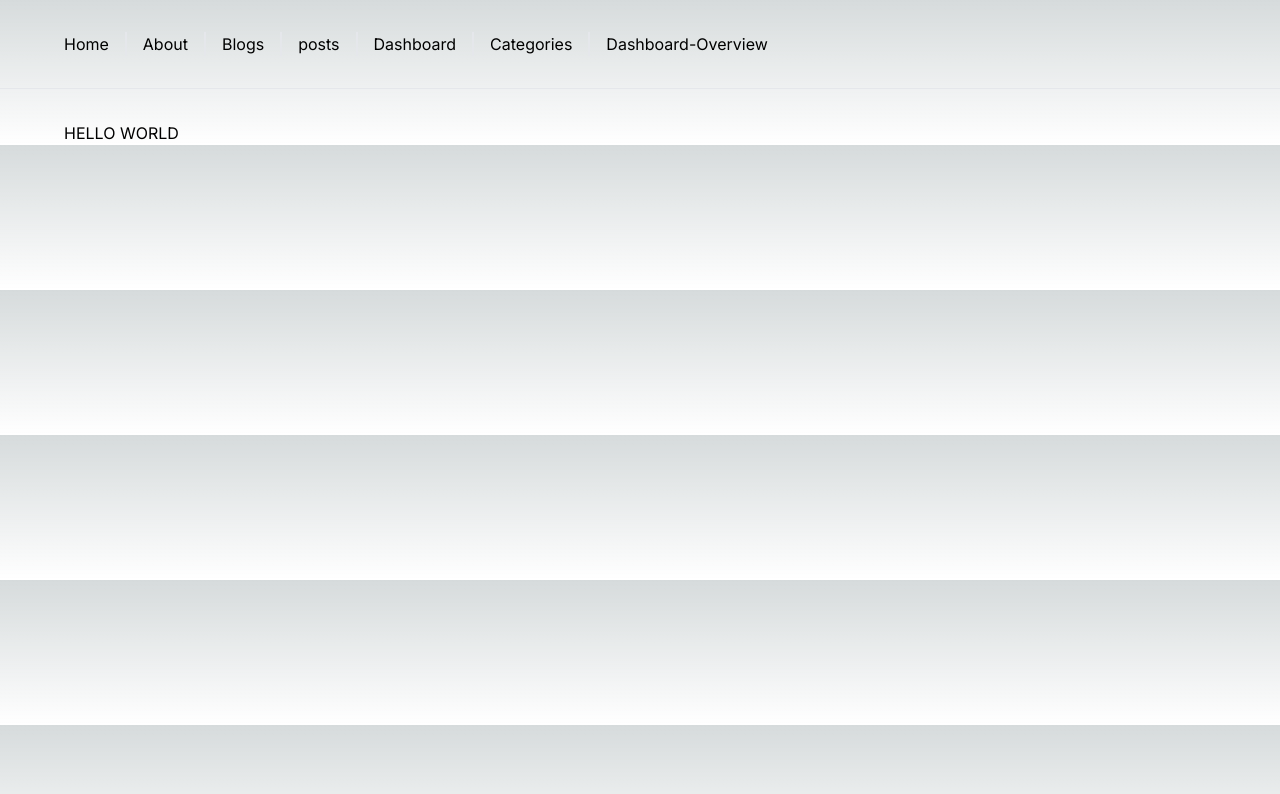
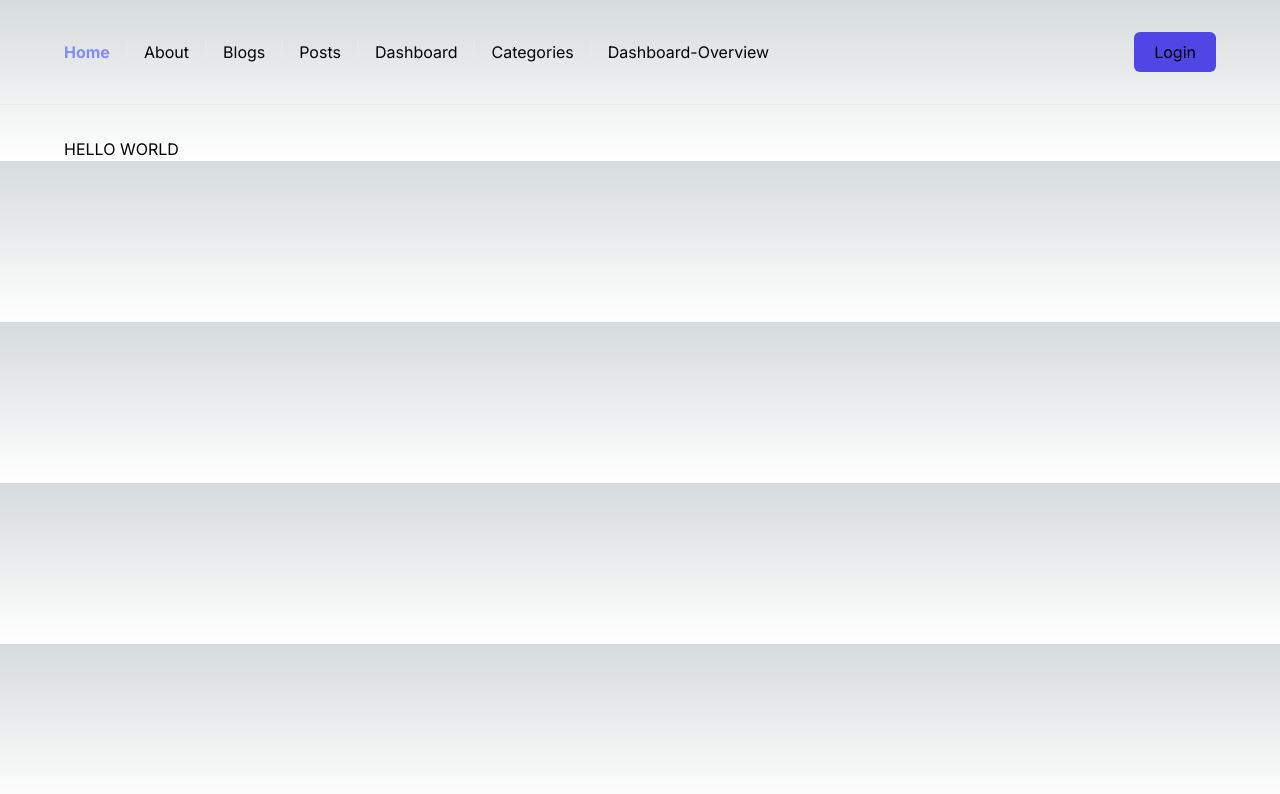
Before and after one commit to Jisan-Dev/next-crash, a Next.js app: page / in a window 1280 px wide. Shown: the top 794 px of the page. Built offline with nearby package versions, Linux system fonts and the light colour scheme.

Commit message:
active nav style navifation with useRouter fron next/navigation

```diff
--- a/app/components/Navbar.js
+++ b/app/components/Navbar.js
@@ -1,40 +1,71 @@
 'use client';
 import Link from 'next/link';
-import { usePathname } from 'next/navigation';
+import { usePathname, useRouter } from 'next/navigation';
 import React from 'react';
 
 export default function Navbar() {
   const pathname = usePathname();
+  const router = useRouter();
 
   if (pathname.includes('dashboard')) return;
+
+  const links = [
+    {
+      sn: 1,
+      title: 'Home',
+      href: '/',
+    },
+    {
+      sn: 2,
+      title: 'About',
+      href: '/about',
+    },
+    {
+      sn: 3,
+      title: 'Blogs',
+      href: '/blogs',
+    },
+    {
+      sn: 4,
+      title: 'posts',
+      href: '/posts',
+    },
+    {
+      sn: 5,
+      title: 'dashboard',
+      href: '/dashboard',
+    },
+    {
+      sn: 6,
+      title: 'categories',
+      href: '/categories',
+    },
+    {
+      sn: 7,
+      title: 'Dashboard-Overview',
+      href: '/dashboard/overview',
+    },
+  ];
+
   return (
     <div>
       {/* {!pathname.includes('dashboard') ? ( */}
-      <nav className="px-16 py-8  border-b">
+      <nav className="px-16 py-8  border-b flex justify-between">
         <ul className="flex items-center gap-4">
-          <li className="border-r-2 pr-4">
+          {/* <li className="border-r-2 pr-4">
             <Link href={'/'}>Home</Link>
-          </li>
-          <li className="border-r-2 pr-4">
-            <Link href={'/about'}>About</Link>
-          </li>
-          <li className="border-r-2 pr-4">
-            <Link href={'/blogs'}>Blogs</Link>
-          </li>
-          <li className="border-r-2 pr-4">
-            <Link href={'/posts'}>posts</Link>
-          </li>
-          <li className="border-r-2 pr-4">
-            <Link href={'/dashboard'}>Dashboard</Link>
-          </li>
-          <li className="border-r-2 pr-4">
-            <Link href={'/categories'}>Categories</Link>
-          </li>
-          <li>
-            <Link href={'/dashboard/overview'}>Dashboard-Overview</Link>
-          </li>
+          </li> */}
+          {links.map((link) => (
+            <li key={link.sn} className={`${pathname === link.href && 'text-indigo-400 font-bold'} pr-4  capitalize ${link.sn === links.length ? 'border-none' : 'border-r-2'}`}>
+              <Link href={link.href}> {link.title} </Link>
+            </li>
+          ))}
         </ul>
+        <button onClick={() => router.push('/blogs')} className="px-5 py-2 rounded-md bg-indigo-600">
+          Login
+        </button>
       </nav>
+
       {/* ) : null} */}
     </div>
   );
```
